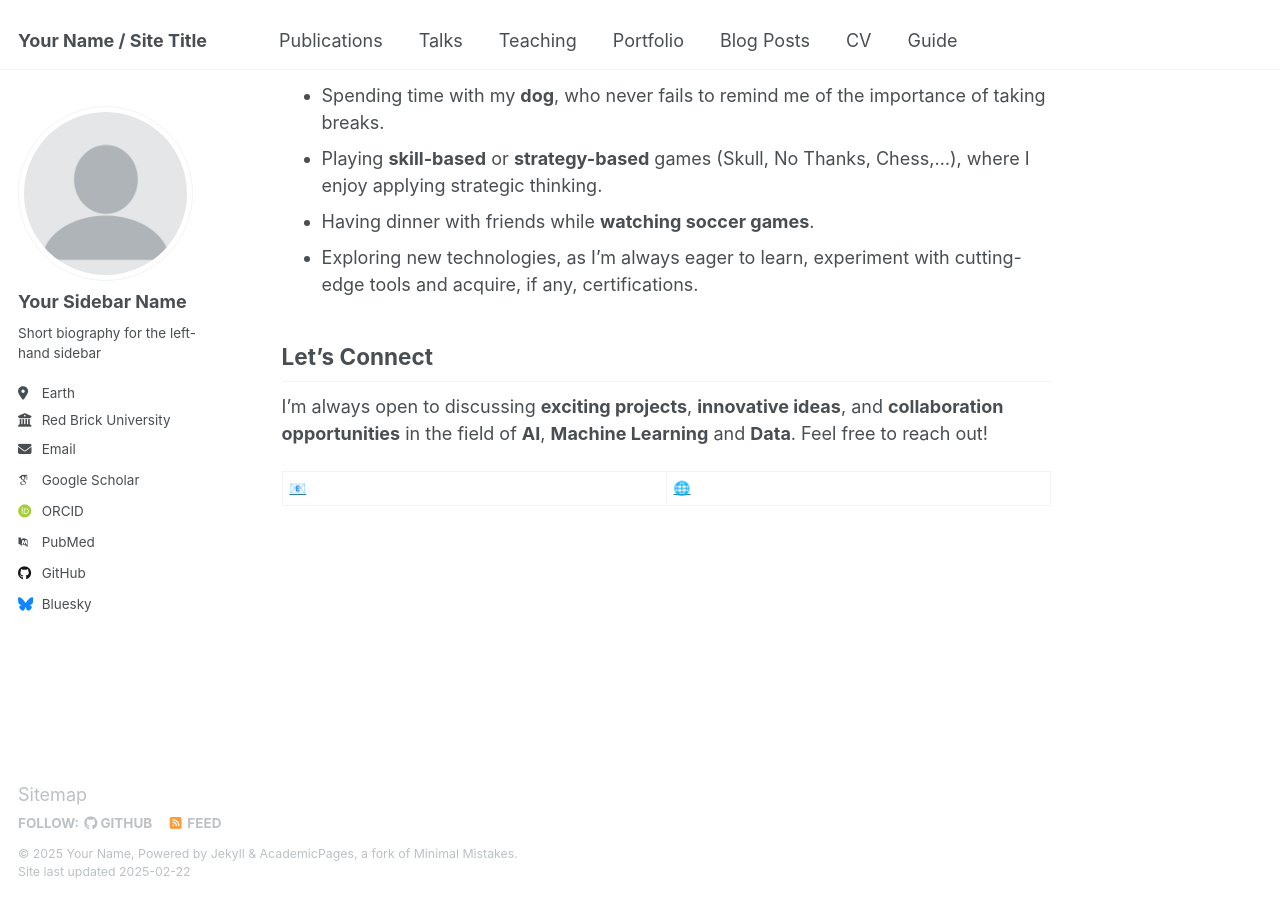
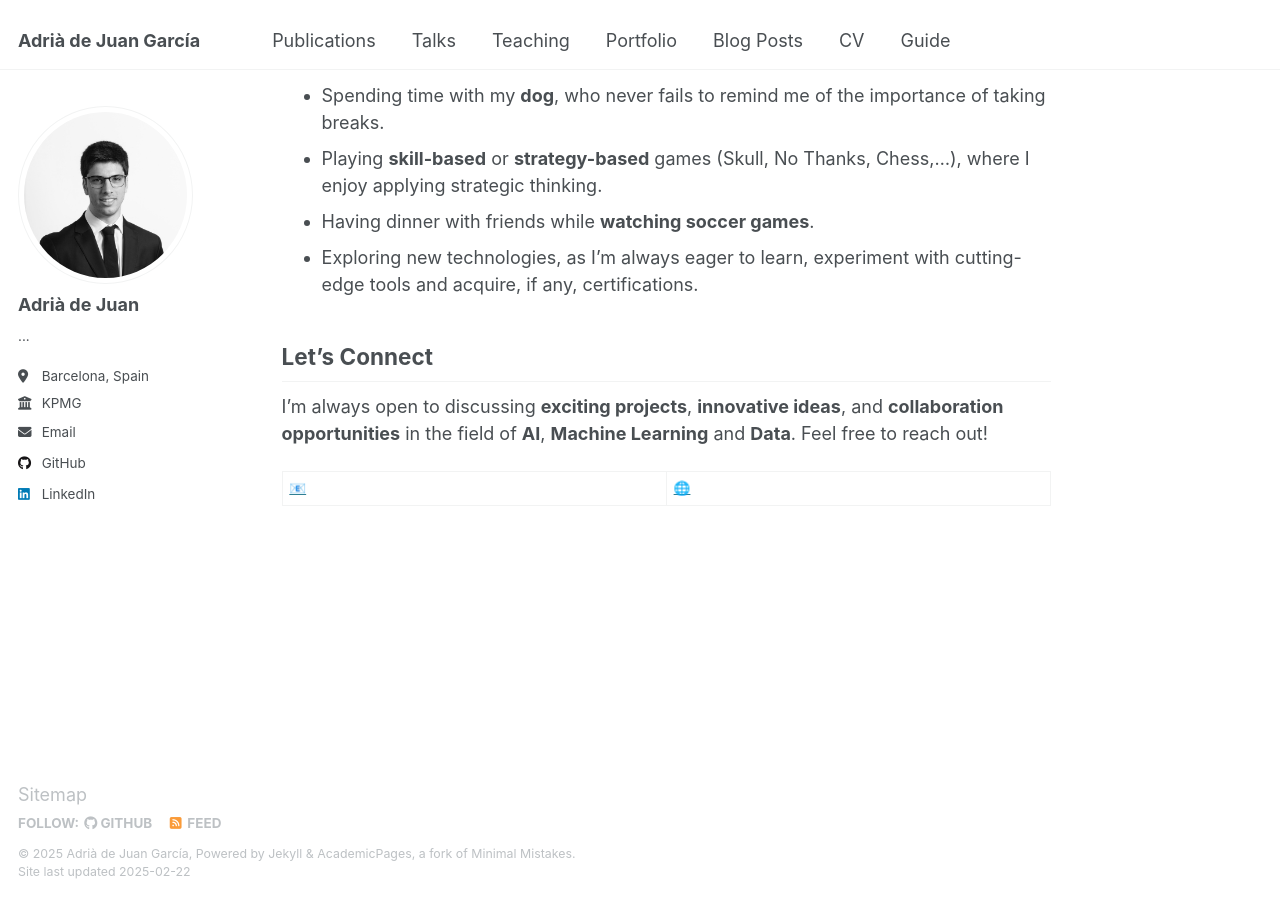
Before and after one commit to adriadejuan/adriadejuan.github.io, a Jekyll site: the page built from _pages/about.md, in a window 1280 px wide and 900 px high, scrolled down 860 px. Built offline with Jekyll 4.4.1, drawn with Linux system fonts in a browser that asks for light colours; some web fonts are replaced.

Commit message:
- updated _config.yml

```diff
--- a/_config.yml
+++ b/_config.yml
@@ -9,35 +9,35 @@
 # Basic Site Settings
 locale                   : "en-US"
 site_theme               : "default"
-title                    : "Your Name / Site Title"
+title                    : "Adrià de Juan García"
 title_separator          : "-"
-name                     : &name "Your Name"
+name                     : &name "Adrià de Juan García" # disclaimer name
 description              : &description "personal description"
-url                      : https://academicpages.github.io # the base hostname & protocol for your site e.g. "https://[your GitHub username].github.io"
+url                      : https://adriadejuan.github.io # the base hostname & protocol for your site e.g. "https://[your GitHub username].github.io"
 baseurl                  : "" # the subpath of your site, e.g. "/blog"
-repository               : "academicpages/academicpages.github.io"
+repository               : "adriadejuan/adriadejuan.github.io"
 
 # Site Author - The following control what appear as part of the author content on the side bar.
 #               If a field is blank the icon and link will not appear, otherwise it will be shown.
 #               Additional customization can be done by editing /_includes/author-profile.html
 author:
   # Biographic information
-  avatar           : "profile.png"
-  name             : "Your Sidebar Name"
+  avatar           : "profile.jpg"
+  name             : "Adrià de Juan"
   pronouns         : # example: "she/her"
-  bio              : "Short biography for the left-hand sidebar"
-  location         : "Earth"
-  employer         : "Red Brick University"
+  bio              : "..."
+  location         : "Barcelona, Spain"
+  employer         : "KPMG"
   uri              : # URL
-  email            : "none@example.org"
+  email            : "adriadejuan_jobs@pm.me"
 
   # Academic websites
   arxiv            : # URL - Update with the correct link to your profile
-  googlescholar    : "https://scholar.google.com/citations?user=PS_CX0AAAAAJ"
+  googlescholar    : # "https://scholar.google.com/citations?user=PS_CX0AAAAAJ"
   impactstory      : # URL
-  orcid            : "http://orcid.org/yourorcidurl"
+  orcid            : # "http://orcid.org/yourorcidurl"
   semantic         : # URL
-  pubmed           : "https://www.ncbi.nlm.nih.gov/pubmed/?term=john+snow"
+  pubmed           : # "https://www.ncbi.nlm.nih.gov/pubmed/?term=john+snow"
   researchgate     : # URL
   scopus           : # URL
 
@@ -45,12 +45,12 @@ author:
   bitbucket        : # Username - Update with your username on the site
   codepen          : # Username
   dribbble         : # Username
-  github           : "academicpages"
+  github           : "adriadejuan"
   kaggle           : # Username
   stackoverflow    : # User number or user number and name (i.e., use "1" or "1/jeff-atwood")
 
   # Social media
-  bluesky          : "bsky.app" # Replace this with you Bluesky username
+  bluesky          : # "bsky.app" # Replace this with you Bluesky username
   facebook         : # Username
   flickr           : # Username
   foursquare       : # Username
@@ -59,7 +59,7 @@ author:
   keybase          : # Username
   instagram        : # Username
   lastfm           : # Username
-  linkedin         : # Username
+  linkedin         : adriadejuan
   mastodon         : # URL
   medium           : # URL
   pinterest        : # Username
```
